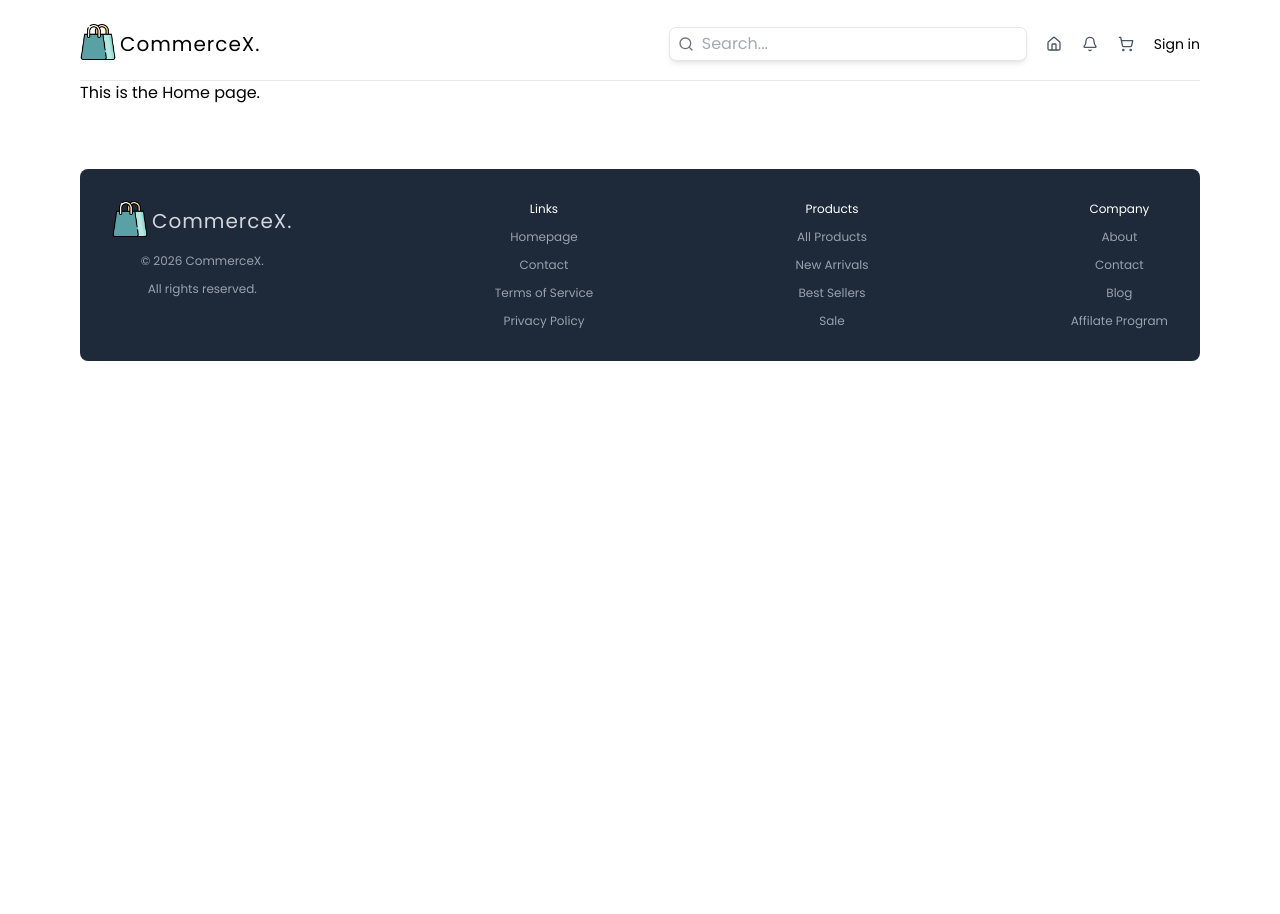
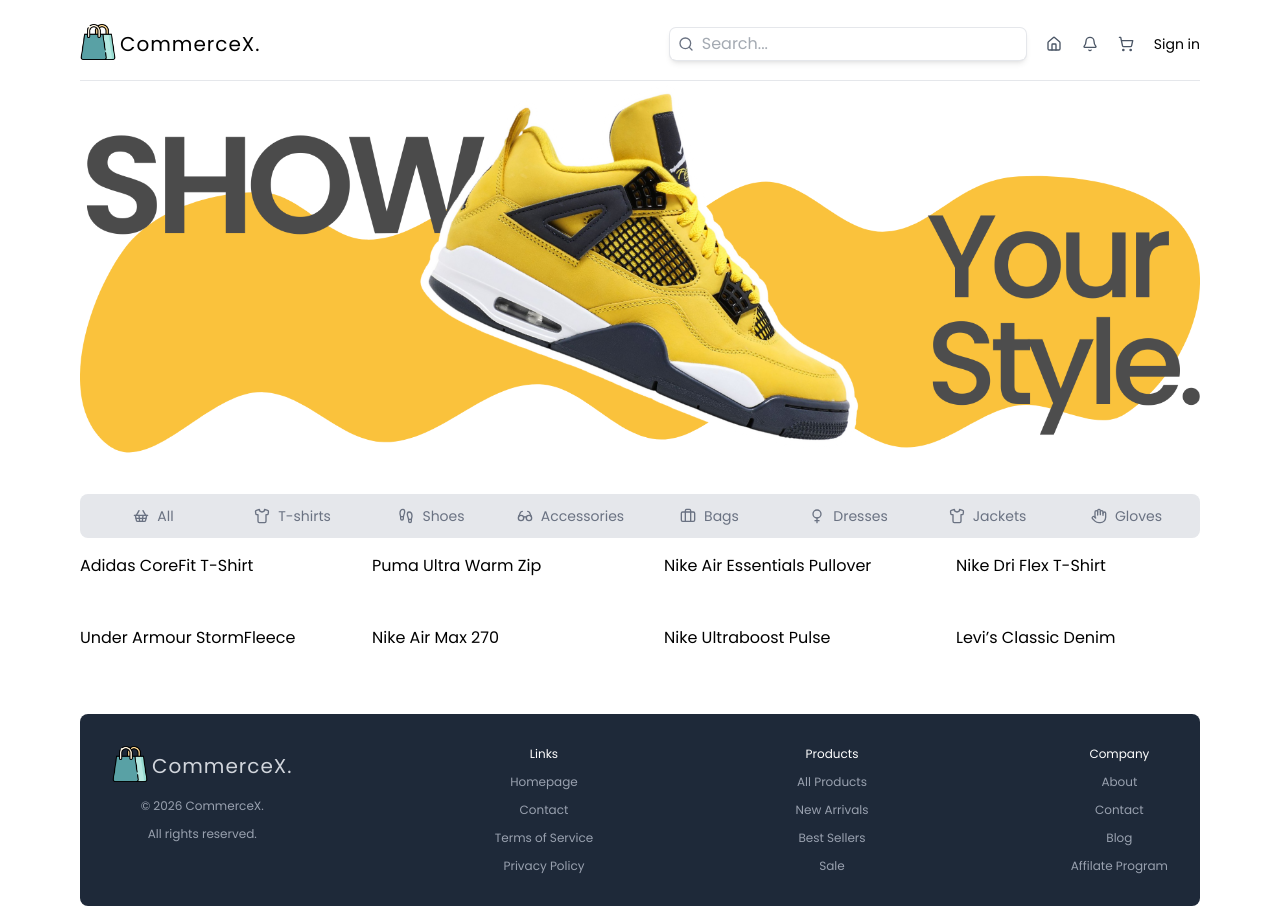
Before and after one commit to bittugurrala/CommerceX, a Next.js app: page / in a window 1280 px wide. Before the commit the page ends 800 px from the top, so only its background shows below. Built offline with nearby package versions, Linux system fonts and the light colour scheme; a web font is replaced by a local one.

Commit message:
Feat: Crated home page and added the categories and URL params

```diff
--- a/src/app/page.js
+++ b/src/app/page.js
@@ -1,8 +1,13 @@
+import Image from "next/image";
+import ProductsList from "@/components/ProductsList";
 
 export default function Home() {
   return (
-    <div>
-      <p>This is the Home page.</p>
+    <div className=" flex flex-col gap-10">
+      <div className="relative w-full aspect-3/1">
+        <Image src = "/featured.png" alt = "featured image"fill />
+      </div>
+      <ProductsList/>
     </div>
   );
 }
--- /dev/null
+++ b/src/components/Categories.jsx
@@ -0,0 +1,84 @@
+"use client"
+import React from 'react'
+import { ShoppingBasket, Shirt, Footprints, Glasses, Briefcase,Venus, Hand } from 'lucide-react';
+import { useRouter,useSearchParams } from 'next/navigation';
+
+const categories = [
+  {
+    name: "All",
+    icon: <ShoppingBasket className="w-4 h-4" />,
+    slug: "all",
+  },
+  {
+    name: "T-shirts",
+    icon: <Shirt className="w-4 h-4" />,
+    slug: "t-shirts",
+  },
+  {
+    name: "Shoes",
+    icon: <Footprints className="w-4 h-4" />,
+    slug: "shoes",
+  },
+  {
+    name: "Accessories",
+    icon: <Glasses className="w-4 h-4" />,
+    slug: "accessories",
+  },
+  {
+    name: "Bags",
+    icon: <Briefcase className="w-4 h-4" />,
+    slug: "bags",
+  },
+  {
+    name: "Dresses",
+    icon: <Venus className="w-4 h-4" />,
+    slug: "dresses",
+  },
+  {
+    name: "Jackets",
+    icon: <Shirt className="w-4 h-4" />,
+    slug: "jackets",
+  },
+  {
+    name: "Gloves",
+    icon: <Hand className="w-4 h-4" />,
+    slug: "gloves",
+  },
+];
+
+const Categories = () => {
+
+    const Cat = useSearchParams()   //This Hook is to access the Search params of the URL
+    const router = useRouter()   //This Hook is to push a param to the URL
+
+    const selectedCat = Cat.get("category")
+    console.log(selectedCat)
+
+    // To handle the category clicking action so that the UseRouter pushes the category in to the URL
+    const ClickHandler = (slug) =>{
+        router.push(`/?category=${slug}`)
+    }
+
+    return (
+        <div className='grid grid-cols-2 sm:grid-cols-3 md:grid-cols-4 lg:grid-cols-6 xl:grid-cols-8 gap-2 p-2 rounded-lg mb-4 text-sm bg-gray-200'>
+            {categories.map((category) =>(
+                <div className= {`flex items-center justify-center gap-2 cursor-pointer px-2 py-1 rounded-md ${category.slug===selectedCat ? "bg-white text-black" : "text-gray-500"}`} key = {category.name} onClick = {() => ClickHandler(category.slug)}>
+                    {category.icon}
+                    {category.name}
+                </div>
+            )
+        )}
+
+        </div>
+  )
+}
+
+export default Categories
+
+
+// onClick = {() => ClickHandler(category.slug)} as we are calling the function with parameters we cannot using direct call
+// so we use a callback for this
+
+//  ${category.slug===selectedCat ? "bg-white text-black" : "text-gray-500"}`}  based on the Slug that is in the URL we change the color of the catergory
+
+// by using the Router Hook we can push the concerened URL param and so that as a result the color changes
--- /dev/null
+++ b/src/components/ProductCard.jsx
@@ -0,0 +1,12 @@
+"use client"
+import React from 'react'
+
+const ProductCard = ({product}) => {
+    return (
+        <div>
+            <p>{product.name}</p>
+        </div>
+  )
+}
+
+export default ProductCard
--- /dev/null
+++ b/src/components/ProductsList.jsx
@@ -0,0 +1,132 @@
+import React from 'react'
+import Categories from './Categories';
+import ProductCard from './ProductCard';
+
+// Temporary Data
+const products= [
+  {
+    id: 1,
+    name: "Adidas CoreFit T-Shirt",
+    shortDescription:
+      "Lorem ipsum dolor sit amet consect adipisicing elit lorem ipsum dolor sit.",
+    description:
+      "Lorem ipsum dolor sit amet consect adipisicing elit lorem ipsum dolor sit. Lorem ipsum dolor sit amet consect adipisicing elit lorem ipsum dolor sit. Lorem ipsum dolor sit amet consect adipisicing elit lorem ipsum dolor sit.",
+    price: 39.9,
+    sizes: ["s", "m", "l", "xl", "xxl"],
+    colors: ["gray", "purple", "green"],
+    images: {
+      gray: "/products/1g.png",
+      purple: "/products/1p.png",
+      green: "/products/1gr.png",
+    },
+  },
+  {
+    id: 2,
+    name: "Puma Ultra Warm Zip",
+    shortDescription:
+      "Lorem ipsum dolor sit amet consect adipisicing elit lorem ipsum dolor sit.",
+    description:
+      "Lorem ipsum dolor sit amet consect adipisicing elit lorem ipsum dolor sit. Lorem ipsum dolor sit amet consect adipisicing elit lorem ipsum dolor sit. Lorem ipsum dolor sit amet consect adipisicing elit lorem ipsum dolor sit.",
+    price: 59.9,
+    sizes: ["s", "m", "l", "xl"],
+    colors: ["gray", "green"],
+    images: { gray: "/products/2g.png", green: "/products/2gr.png" },
+  },
+  {
+    id: 3,
+    name: "Nike Air Essentials Pullover",
+    shortDescription:
+      "Lorem ipsum dolor sit amet consect adipisicing elit lorem ipsum dolor sit.",
+    description:
+      "Lorem ipsum dolor sit amet consect adipisicing elit lorem ipsum dolor sit. Lorem ipsum dolor sit amet consect adipisicing elit lorem ipsum dolor sit. Lorem ipsum dolor sit amet consect adipisicing elit lorem ipsum dolor sit.",
+    price: 69.9,
+    sizes: ["s", "m", "l"],
+    colors: ["green", "blue", "black"],
+    images: {
+      green: "/products/3gr.png",
+      blue: "/products/3b.png",
+      black: "/products/3bl.png",
+    },
+  },
+  {
+    id: 4,
+    name: "Nike Dri Flex T-Shirt",
+    shortDescription:
+      "Lorem ipsum dolor sit amet consect adipisicing elit lorem ipsum dolor sit.",
+    description:
+      "Lorem ipsum dolor sit amet consect adipisicing elit lorem ipsum dolor sit. Lorem ipsum dolor sit amet consect adipisicing elit lorem ipsum dolor sit. Lorem ipsum dolor sit amet consect adipisicing elit lorem ipsum dolor sit.",
+    price: 29.9,
+    sizes: ["s", "m", "l"],
+    colors: ["white", "pink"],
+    images: { white: "/products/4w.png", pink: "/products/4p.png" },
+  },
+  {
+    id: 5,
+    name: "Under Armour StormFleece",
+    shortDescription:
+      "Lorem ipsum dolor sit amet consect adipisicing elit lorem ipsum dolor sit.",
+    description:
+      "Lorem ipsum dolor sit amet consect adipisicing elit lorem ipsum dolor sit. Lorem ipsum dolor sit amet consect adipisicing elit lorem ipsum dolor sit. Lorem ipsum dolor sit amet consect adipisicing elit lorem ipsum dolor sit.",
+    price: 49.9,
+    sizes: ["s", "m", "l"],
+    colors: ["red", "orange", "black"],
+    images: {
+      red: "/products/5r.png",
+      orange: "/products/5o.png",
+      black: "/products/5bl.png",
+    },
+  },
+  {
+    id: 6,
+    name: "Nike Air Max 270",
+    shortDescription:
+      "Lorem ipsum dolor sit amet consect adipisicing elit lorem ipsum dolor sit.",
+    description:
+      "Lorem ipsum dolor sit amet consect adipisicing elit lorem ipsum dolor sit. Lorem ipsum dolor sit amet consect adipisicing elit lorem ipsum dolor sit. Lorem ipsum dolor sit amet consect adipisicing elit lorem ipsum dolor sit.",
+    price: 59.9,
+    sizes: ["40", "42", "43", "44"],
+    colors: ["gray", "white"],
+    images: { gray: "/products/6g.png", white: "/products/6w.png" },
+  },
+  {
+    id: 7,
+    name: "Nike Ultraboost Pulse ",
+    shortDescription:
+      "Lorem ipsum dolor sit amet consect adipisicing elit lorem ipsum dolor sit.",
+    description:
+      "Lorem ipsum dolor sit amet consect adipisicing elit lorem ipsum dolor sit. Lorem ipsum dolor sit amet consect adipisicing elit lorem ipsum dolor sit. Lorem ipsum dolor sit amet consect adipisicing elit lorem ipsum dolor sit.",
+    price: 69.9,
+    sizes: ["40", "42", "43"],
+    colors: ["gray", "pink"],
+    images: { gray: "/products/7g.png", pink: "/products/7p.png" },
+  },
+  {
+    id: 8,
+    name: "Levi’s Classic Denim",
+    shortDescription:
+      "Lorem ipsum dolor sit amet consect adipisicing elit lorem ipsum dolor sit.",
+    description:
+      "Lorem ipsum dolor sit amet consect adipisicing elit lorem ipsum dolor sit. Lorem ipsum dolor sit amet consect adipisicing elit lorem ipsum dolor sit. Lorem ipsum dolor sit amet consect adipisicing elit lorem ipsum dolor sit.",
+    price: 59.9,
+    sizes: ["s", "m", "l"],
+    colors: ["blue", "green"],
+    images: { blue: "/products/8b.png", green: "/products/8gr.png" },
+  },
+];
+
+const ProductsList = () => {
+    return (
+        <div className='w-full'>
+            <Categories/>
+            <div className='grid grid-cols-1 sm:grid-cols-2 md:grid-cols-3 lg:grid-cols-4 gap-12'>
+                {products.map((product) =>(
+                    <ProductCard key = {product.id} product = {product}/>
+                ) )}
+
+            </div>
+
+        </div>
+    )
+}
+
+export default ProductsList
```
Also changed, not shown: public/featured.png (added).
